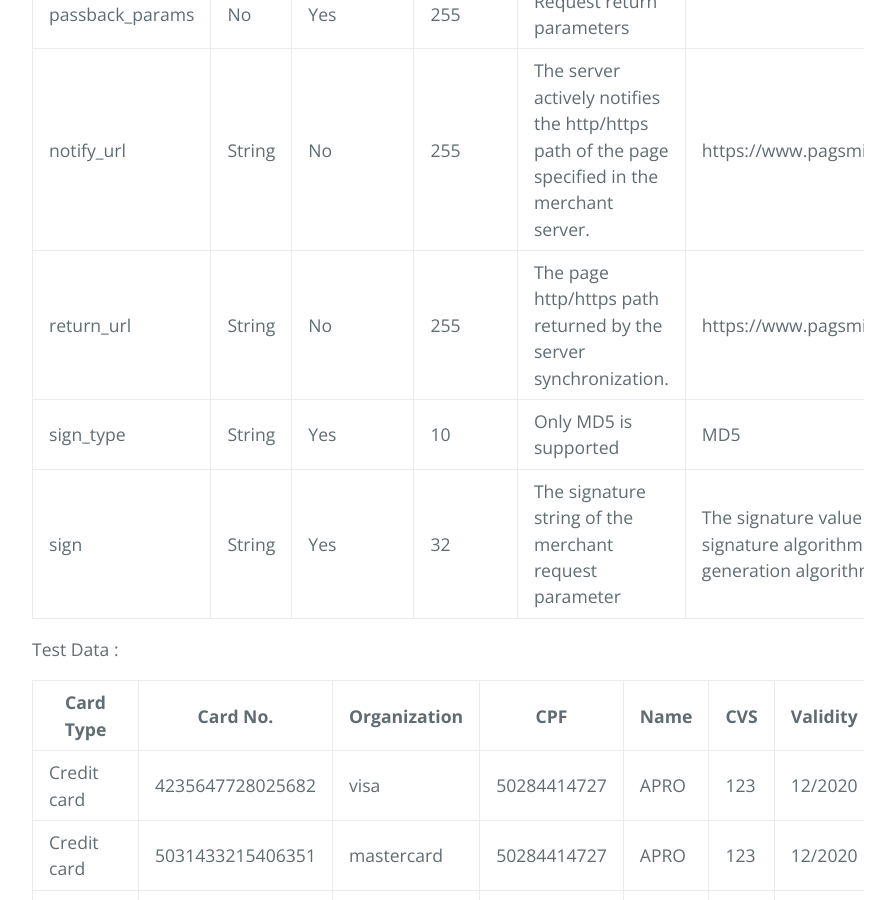
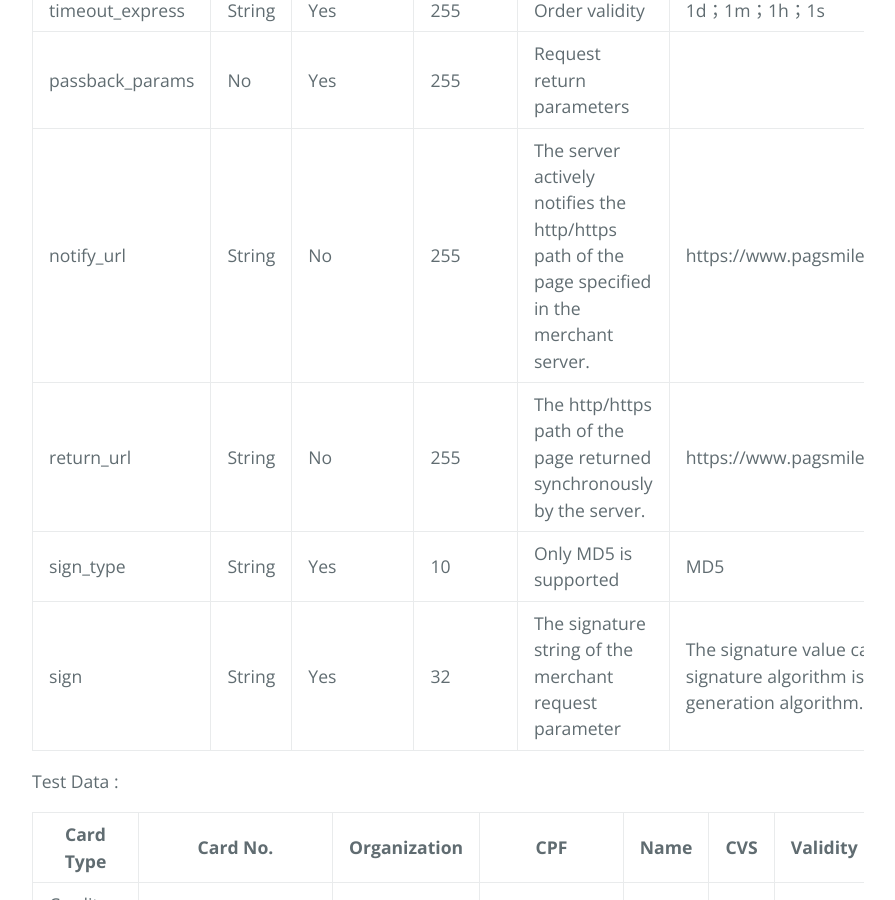
Before and after one commit to pagsmile/pagsmile.github.io, a Jekyll site: the page built from en/api/IntegratedInterface.md, in a window 1280 px wide and 900 px high, scrolled down 2591 px. Shown: the whole window, without its empty margins (192-1087 px from the left). Built offline with Jekyll 4.4.1, drawn with Linux system fonts in a browser that asks for light colours; our own code applies the rules of GitHub Pages for plain Markdown files.

Commit message:
Update IntegratedInterface.md

```diff
--- a/en/api/IntegratedInterface.md
+++ b/en/api/IntegratedInterface.md
@@ -31,7 +31,7 @@ version | String | Yes | 10 | API Version, for now is fixed to 1.0 | 1.0
 timeout_express | String | Yes | 255 | Order validity | 1d；1m；1h；1s
 passback_params | No | Yes | 255 | Request return parameters |
 notify_url | String | No | 255 | The server actively notifies the http/https path of the page specified in the merchant server. | https://www.pagsmile.com/openapi/notify.json
-return_url | String | No | 255 | The page http/https path returned by the server synchronization. | https://www.pagsmile.com/success.html
+return_url | String | No | 255 | The http/https path of the page returned synchronously by the server. | https://www.pagsmile.com/success.html
 sign_type | String | Yes | 10 | Only MD5 is supported | MD5
 sign | String | Yes | 32 | The signature string of the merchant request parameter | The signature value calculated by the signature algorithm is detailed in the signature generation algorithm.
 
```
